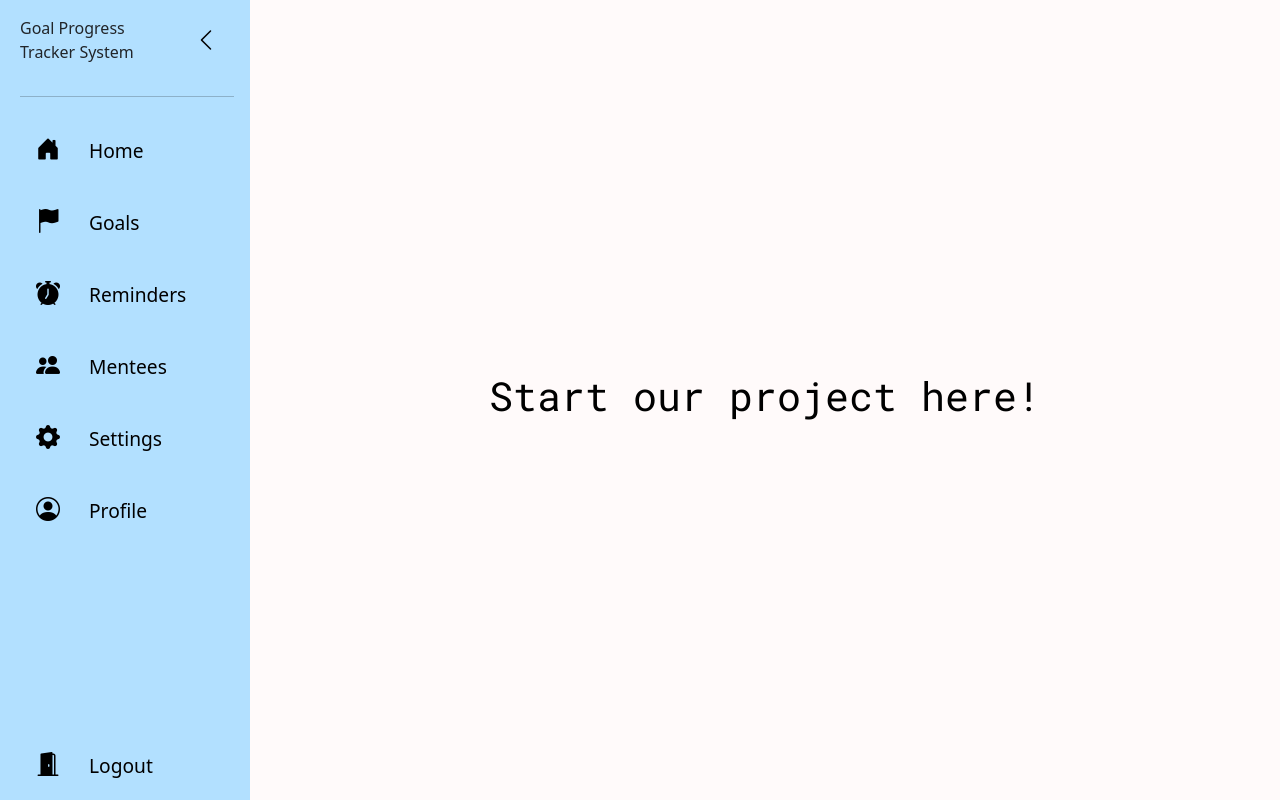
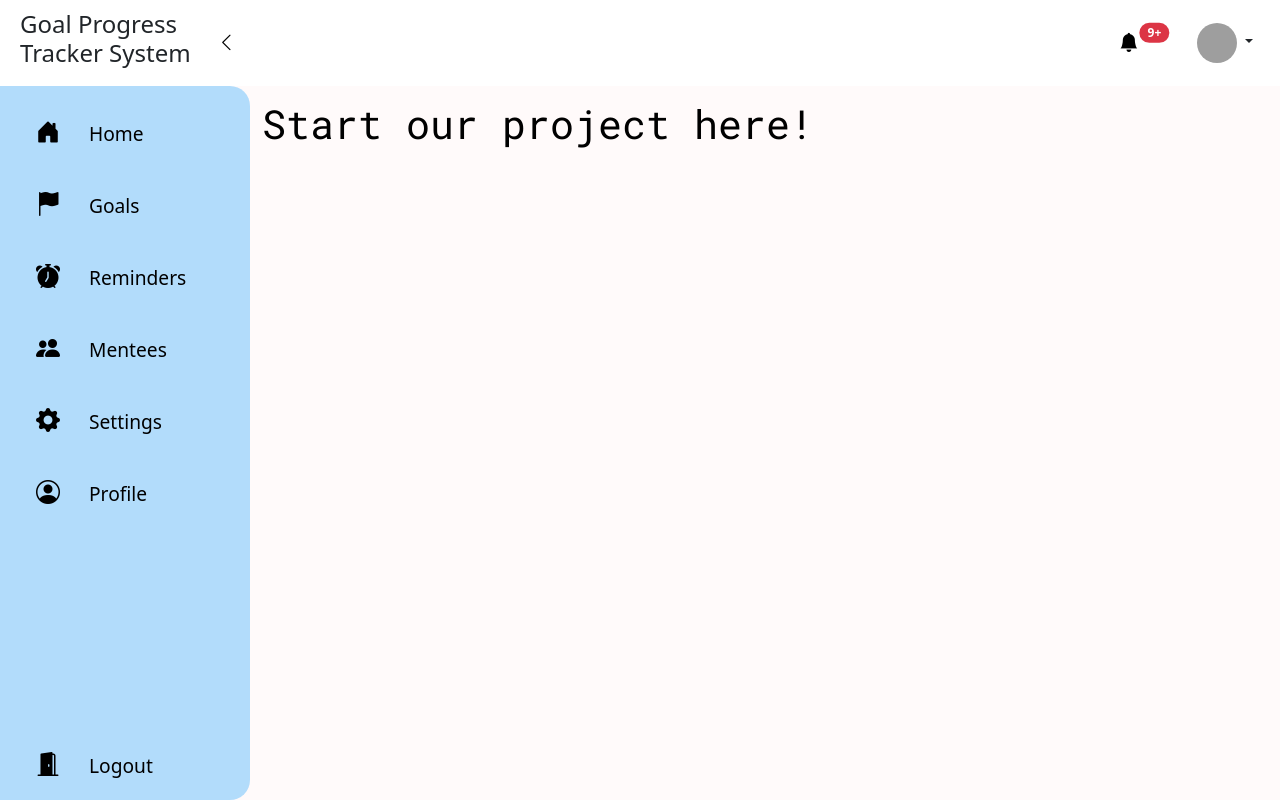
Before and after one commit to WIF2003-2022/goal-progress-tracker-fe, a PHP site: page / in a window 1280 px wide. Run offline with PHP 8.4, Linux system fonts and the light colour scheme; grey boxes are pictures that could not be loaded.

Commit message:
add top nav bar

```diff
--- a/public/index.html
+++ b/public/index.html
@@ -29,7 +29,7 @@
     <div class="wrapper">
       <nav-bar></nav-bar>
       <div class="content-wrapper">
-        <div class="flex-container">
+        <div class="container">
           <h1 id="title">Start our project here!</h1>
         </div>
       </div>
--- a/public/js/navbar.js
+++ b/public/js/navbar.js
@@ -1,17 +1,47 @@
 const template = document.createElement("template");
 template.innerHTML = `
-  <div class="sidebar">
-    <div class="header">
+  <div class="nav-wrapper">
+    <div class="navbar">
       <div class="logo">
-        <span>
-          Goal Progress
-          <br />
+        <h4>
+          Goal Progress <br />
           Tracker System
-        </span>
+        </h4>
       </div>
       <i class="bi-chevron-left nav-link" id="toggle-btn" tabindex="0"></i>
+      <i
+        class="bi bi-bell-fill nav-link"
+        tabindex="0"
+        data-bs-toggle="tooltip"
+        title="Notifications"
+      ></i>
+      <span class="translate-middle badge rounded-pill bg-danger">9+</span>
+      <div class="dropdown me-1">
+        <button
+          class="btn dropdown-toggle"
+          type="button"
+          data-bs-toggle="dropdown"
+        >
+          <img
+            src="https://www.biography.com/.image/ar_1:1%2Cc_fill%2Ccs_srgb%2Cg_face%2Cq_auto:good%2Cw_300/MTU0NjQzOTk4OTQ4OTkyMzQy/ansel-elgort-poses-for-a-portrait-during-the-baby-driver-premiere-2017-sxsw-conference-and-festivals-on-march-11-2017-in-austin-texas-photo-by-matt-winkelmeyer_getty-imagesfor-sxsw-square.jpg"
+            class="avatar"
+          />
+        </button>
+        <ul class="dropdown-menu">
+          <li>
+            <a class="dropdown-item" href="#">
+              Profile
+            </a>
+          </li>
+          <li>
+            <a class="dropdown-item" href="#">
+              Sign Out
+            </a>
+          </li>
+        </ul>
       </div>
-    <hr/>
+    </div>
+    <div class="sidebar">
       <nav class="nav nav-pills flex-column">
         <a
           class="nav-link"
@@ -30,7 +60,12 @@ template.innerHTML = `
           <i class="bi-alarm-fill"></i>
           <span>Reminders</span>
         </a>
-      <a class="nav-link" href="mentee.html" data-bs-toggle="tooltip" title="Mentees">
+        <a
+          class="nav-link"
+          href="mentee.html"
+          data-bs-toggle="tooltip"
+          title="Mentees"
+        >
           <i class="bi-people-fill"></i>
           <span>Mentees</span>
         </a>
@@ -38,7 +73,12 @@ template.innerHTML = `
           <i class="bi-gear-fill"></i>
           <span>Settings</span>
         </a>
-      <a class="nav-link" href="profile.html" data-bs-toggle="tooltip" title="Profile">
+        <a
+          class="nav-link"
+          href="profile.html"
+          data-bs-toggle="tooltip"
+          title="Profile"
+        >
           <i class="bi-person-circle"></i>
           <span>Profile</span>
         </a>
@@ -53,6 +93,7 @@ template.innerHTML = `
         </a>
       </nav>
     </div>
+  </div>
 `;
 
 class NavBar extends HTMLElement {
@@ -63,17 +104,20 @@ class NavBar extends HTMLElement {
     document.getElementsByTagName("head")[0].appendChild(linkElem);
     this.appendChild(template.content.cloneNode(true));
     this.setActiveTab();
-    const tooltipList = this.getTooltip();
-    this.querySelector("#toggle-btn").addEventListener("click", () => {
+    this.initTooltip(".navbar i", "bottom");
+    const sidebarTooltip = this.initTooltip(".sidebar a", "right", true);
+    document.querySelector("#toggle-btn").addEventListener("click", () => {
       document.querySelector(".content-wrapper").classList.toggle("min");
-      const isClosed = this.querySelector(".sidebar").classList.toggle("min");
-      const icon = document.querySelector(".sidebar .header i");
+      const isClosed = document
+        .querySelector(".sidebar")
+        .classList.toggle("min");
+      const icon = document.querySelector("#toggle-btn");
       if (isClosed) {
         icon.classList.replace("bi-chevron-left", "bi-chevron-right");
       } else {
         icon.classList.replace("bi-chevron-right", "bi-chevron-left");
       }
-      tooltipList.forEach((element) => {
+      sidebarTooltip.forEach((element) => {
         if (isClosed) {
           element.enable();
         } else {
@@ -83,15 +127,16 @@ class NavBar extends HTMLElement {
     });
   }
 
-  getTooltip() {
+  initTooltip(path, placement, disable = false) {
     return [].slice
-      .call(document.querySelectorAll('[data-bs-toggle="tooltip"]'))
+      .call(document.querySelectorAll(`${path}[data-bs-toggle="tooltip"]`))
       .map((element) => {
         const tooltip = new bootstrap.Tooltip(element, {
-          placement: "right",
-          delay: { show: 300, hide: 0 },
+          placement: placement,
+          trigger: "hover",
+          delay: { show: 500, hide: 0 },
         });
-        tooltip.disable();
+        if (disable) tooltip.disable();
         return tooltip;
       });
   }
--- a/public/profile.html
+++ b/public/profile.html
@@ -30,8 +30,8 @@
 <body>
     <div class="wrapper">
         <nav-bar></nav-bar>
-        <div class="content-wrapper rounded bg-white">
-            <div class="flex-container">
+        <div class="content-wrapper rounded">
+            <div class="container">
                 <div class="row d-flex flex-row justify-content-center">
                     <h3>Welcome back, Christian!</h3>
                     <!--First column contains user's avatar-->
--- a/public/styles/index.css
+++ b/public/styles/index.css
@@ -3,25 +3,19 @@
 }
 
 .content-wrapper {
+  width: 100%;
   height: 100%;
-  margin-left: 250px !important;
-  transition: margin-left 0.3s ease-in-out;
+  padding-top: 100px;
+  padding-left: 250px !important;
+  transition: padding-left 0.3s ease-in-out;
+  background-color: snow;
 }
 
 .content-wrapper.min {
-  margin-left: 100px !important;
+  padding-left: 100px !important;
 }
 
 #title {
   font-family: "Roboto Mono", monospace;
   color: black;
 }
-
-.flex-container {
-  height: 100%;
-  display: flex;
-  flex-direction: column;
-  justify-content: center;
-  align-items: center;
-  background-color: snow;
-}
--- a/public/styles/navbar.css
+++ b/public/styles/navbar.css
@@ -1,43 +1,58 @@
 @import url("https://cdn.jsdelivr.net/npm/bootstrap-icons@1.8.1/font/bootstrap-icons.css");
 
-.sidebar {
-  position: fixed;
+.nav-wrapper {
   display: flex;
   flex-direction: column;
+  width: 100%;
   height: 100%;
+  position: fixed;
+  z-index: 1080;
+}
+
+.sidebar {
+  display: flex;
+  flex-direction: column;
+  flex-grow: 1;
   width: 250px;
   background-color: #0099ff4d;
   padding-left: 1.25em;
   padding-right: 1em;
-  transition: all 0.3s ease-in-out;
+  transition: width 0.3s ease-in-out;
   white-space: nowrap;
   overflow-x: hidden;
+  border-radius: 0 20px 20px 0;
+}
+
+.navbar {
+  background-color: #ffff;
+  padding: 10px;
+  flex-wrap: nowrap;
 }
 
 .sidebar i {
   font-size: 1.5rem;
 }
 
-.sidebar .header {
-  width: 100%;
-  height: 80px;
-  display: flex;
-  align-items: center;
+.navbar i {
+  font-size: 1.2rem;
 }
 
-.sidebar .header .logo {
-  width: 100%;
-  transition: all 0.3s ease-in-out;
+.navbar .logo {
+  padding: 0 10px;
 }
 
-.sidebar .header .nav-link {
+.navbar .nav-link {
   color: #000;
   border-radius: 50px;
   cursor: pointer;
-  margin-left: auto;
+}
+
+#toggle-btn {
+  margin-right: auto;
 }
 
 .sidebar .nav {
+  padding-top: 10px;
   flex: 1;
 }
 
@@ -56,8 +71,8 @@
   margin-top: auto;
 }
 
-.sidebar .nav-link:hover,
-.sidebar .nav-link.active {
+.nav-wrapper .nav-link:hover,
+.nav-wrapper .nav-link.active {
   background: #f9e90f;
 }
 
@@ -74,11 +89,14 @@
   display: none;
 }
 
-.sidebar.min .header .logo {
-  opacity: 0;
-  width: 0px;
+.avatar {
+  width: 40px;
+  height: 40px;
+  border-radius: 50%;
+  object-fit: cover;
 }
 
-.sidebar.min .header .nav-link {
-  margin-left: 0px;
+.navbar .btn:focus,
+.navbar .btn:hover {
+  box-shadow: none;
 }
--- a/public/visualisation.html
+++ b/public/visualisation.html
@@ -23,7 +23,7 @@
   <div class="wrapper">
     <nav-bar></nav-bar>
     <div class="content-wrapper">
-      <div class="flex-container">
+      <div class="container">
         <!-- cards -->
         <div class="cardBox">
           <div class="card">
```
Lines whose indentation alone changed are shown as unchanged.
